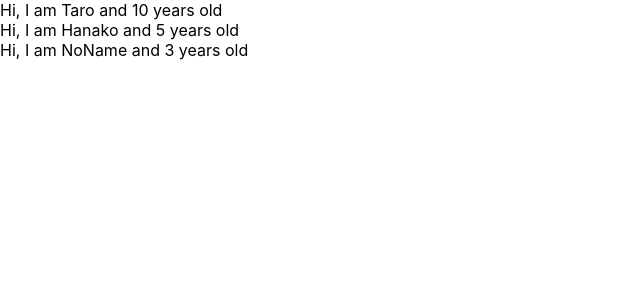
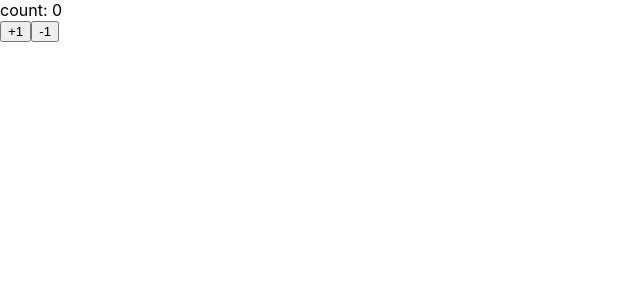
Before and after one commit to kazuyuki-mera/react-redux-crud-application, a React (Create React App) app: page / in a window 1280 px wide. Shown: the top 300 px of the page, without its empty margins (0-640 px from the left). Built offline with nearby package versions, Linux system fonts and the light colour scheme.

Commit message:
learn state and setState

```diff
--- a/src/App.js
+++ b/src/App.js
@@ -1,32 +1,33 @@
-import React from 'react';
-import PropTypes from 'prop-types';
+import React, { Component } from 'react';
 
 const App = () => {
-  const profiles = [
-    { name: 'Taro', age: 10 },
-    { name: 'Hanako', age: 5 },
-    { name: 'NoName', age: 3 },
-  ];
-  return (
-    <div>
-      {profiles.map((profile, index) => {
-        return <User name={profile.name} age={profile.age} key={index} />;
-      })}
-    </div>
-  );
+  return <Counter />;
 };
 
-const User = (props) => {
-  return (
-    <div>
-      Hi, I am {props.name} and {props.age} years old
-    </div>
-  );
-};
+class Counter extends Component {
+  constructor(props) {
+    super(props);
+    this.state = { count: 0 };
+  }
 
-User.propTypes = {
-  name: PropTypes.string,
-  age: PropTypes.number.isRequired,
-};
+  handlePlusButton = () => {
+    this.setState({ count: this.state.count + 1 });
+  };
+
+  handleMinusButton = () => {
+    this.setState({ count: this.state.count - 1 });
+  };
+
+  render() {
+    console.log(this.state);
+    return (
+      <>
+        <div>count: {this.state.count}</div>
+        <button onClick={this.handlePlusButton}>+1</button>
+        <button onClick={this.handleMinusButton}>-1</button>
+      </>
+    );
+  }
+}
 
 export default App;
```
Also changed, not shown: 1 other file (tests, documents, lock files or other folders).
